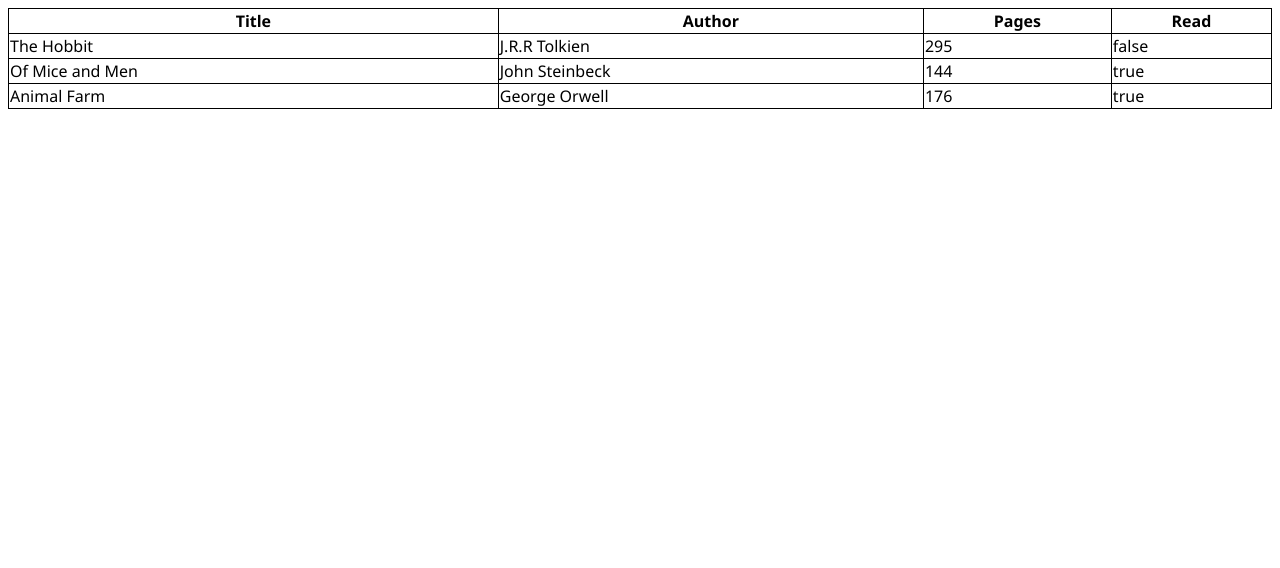
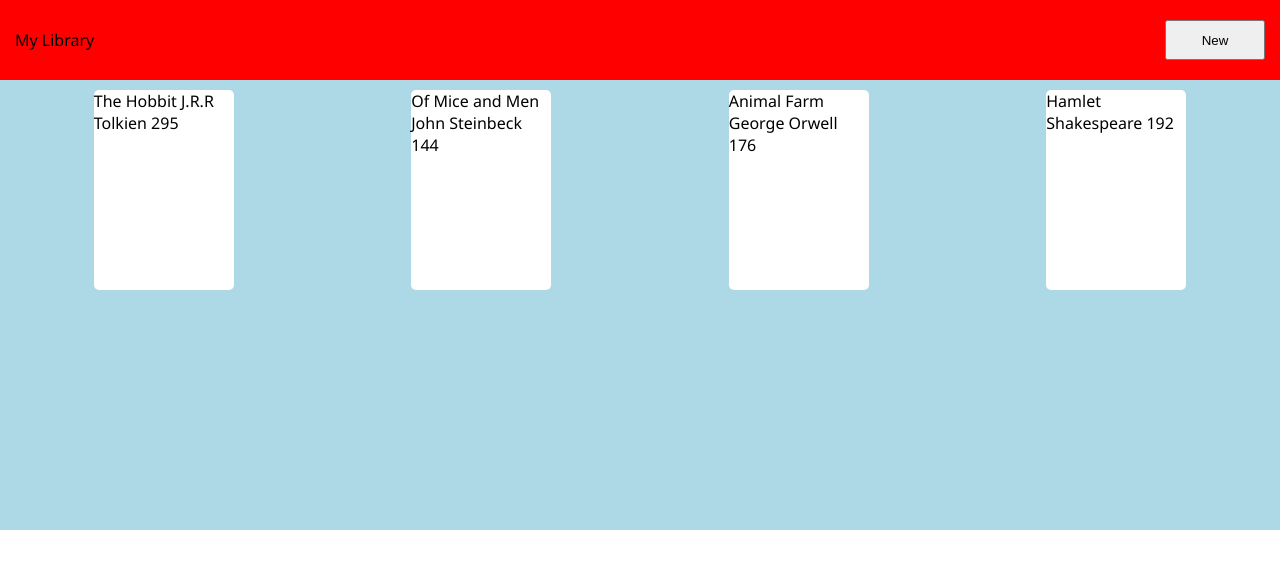
Before and after one commit to KlakCodes/odin-library, a plain HTML site: page index.html in a window 1280 px wide. Drawn offline with Linux system fonts and the light colour scheme.

Commit message:
Created book cards and function to create them

```diff
--- a/index.html
+++ b/index.html
@@ -9,14 +9,13 @@
 </head>
 
 <body>
-    <table>
-        <tr>
-            <th>Title</th>
-            <th>Author</th>
-            <th>Pages</th>
-            <th>Read</th>
-        </tr>
-    </table>
+    <div class="header">
+        My Library
+        <button type="button" class="newBook">New</button>
+    </div>
+    <div class="libraryContainer">
+
+    </div>
 </body>
 <script src="scripts.js"></script>
 </html>
--- a/scripts.js
+++ b/scripts.js
@@ -20,27 +20,45 @@ function addBookToLibrary() {
 
 }
 
-// TEST START
+// TEST 1 START
 const theHobbit = new Book('The Hobbit', 'J.R.R Tolkien', 295, false);
 const ofMiceAndMen = new Book('Of Mice and Men', 'John Steinbeck', 144, true);
 const animalFarm = new Book('Animal Farm', 'George Orwell', 176, true);
+const hamlet = new Book('Hamlet', 'Shakespeare', 192, false)
 console.log(theHobbit.info());
 
 myLibrary.push(theHobbit);
 myLibrary.push(ofMiceAndMen);
 myLibrary.push(animalFarm);
+myLibrary.push(hamlet);
+
+// function displayLibrary() {
+//     var table = document.querySelector("table");
+
+//     myLibrary.forEach(value => {
+//         var row = table.insertRow();
+//         row.insertCell(0).innerHTML = value.title;
+//         row.insertCell(1).innerHTML = value.author;
+//         row.insertCell(2).innerHTML = value.pages;
+//         row.insertCell(3).innerHTML = value.read;
+//     });
+// }
+
+// displayLibrary();
+// TEST 1 END
+
+// TEST 2 START
 
 function displayLibrary() {
-    var table = document.querySelector("table");
+    const library = document.querySelector(".libraryContainer");
 
     myLibrary.forEach(value => {
-        var row = table.insertRow();
-        row.insertCell(0).innerHTML = value.title;
-        row.insertCell(1).innerHTML = value.author;
-        row.insertCell(2).innerHTML = value.pages;
-        row.insertCell(3).innerHTML = value.read;
-    });
+        const div = document.createElement("div");
+        div.classList.toggle("book");
+        div.textContent = `${value.title}\n${value.author}\n${value.pages}`;
+        library.appendChild(div);
+    })
 }
 
 displayLibrary();
-// TEST END
+// TEST 2 END
--- a/style.css
+++ b/style.css
@@ -2,14 +2,39 @@ html,
 body {
     height: 100%;
     font-family: 'Segoe UI', Tahoma, Geneva, Verdana, sans-serif;
+    margin: 0px;
+    display: flex;
+    flex-direction: column;
 }
 
-table,th,td {
-    border: 1px solid black;
-    border-collapse: collapse;
+.header {
+    display: flex;
+    justify-content: space-between;
+    align-items: center;
+    background-color: red;
+    height: 50px;
+    padding: 15px;
 }
 
-table {
-    width: 100%;
-    /* table-layout: fixed; */
+.newBook {
+    width: 100px;
+    height: 40px;
 }
+
+.libraryContainer {
+    background-color: lightblue;
+    height: 430px;
+    padding: 10px;
+    display: grid;
+    grid-template-columns: repeat(4, 1fr);
+    grid-template-rows: repeat(2, 1fr);
+    justify-items: center;
+    gap: 10px;
+}
+
+.book {
+    width: 140px;
+    height: 200px;
+    background-color: white;
+    border-radius: 5px;
+}
```
